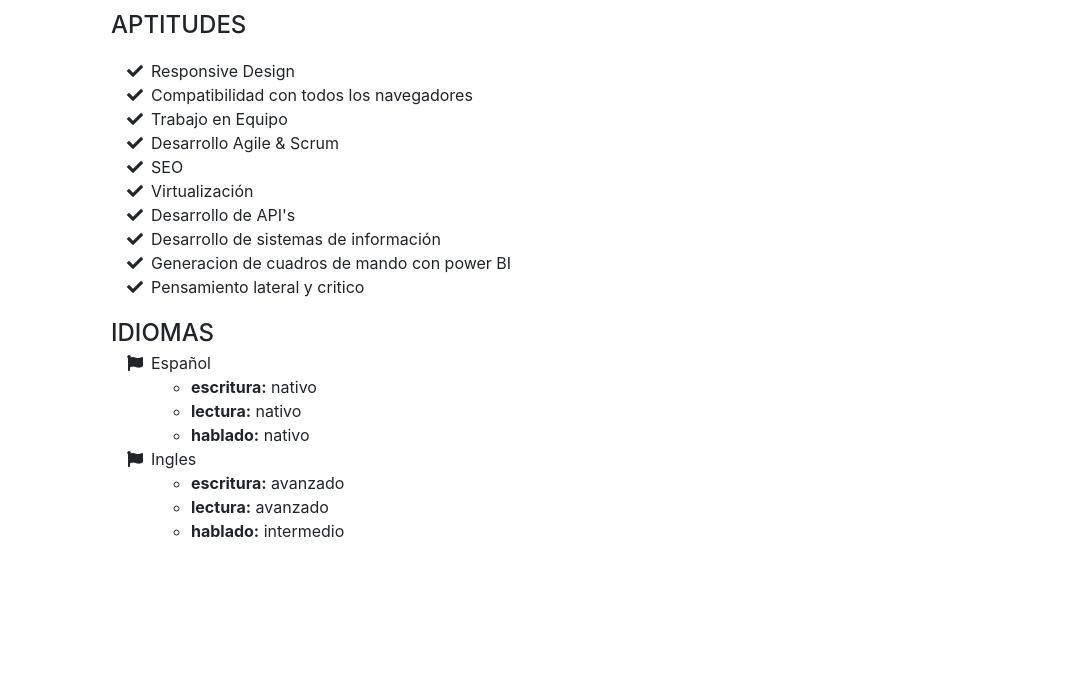
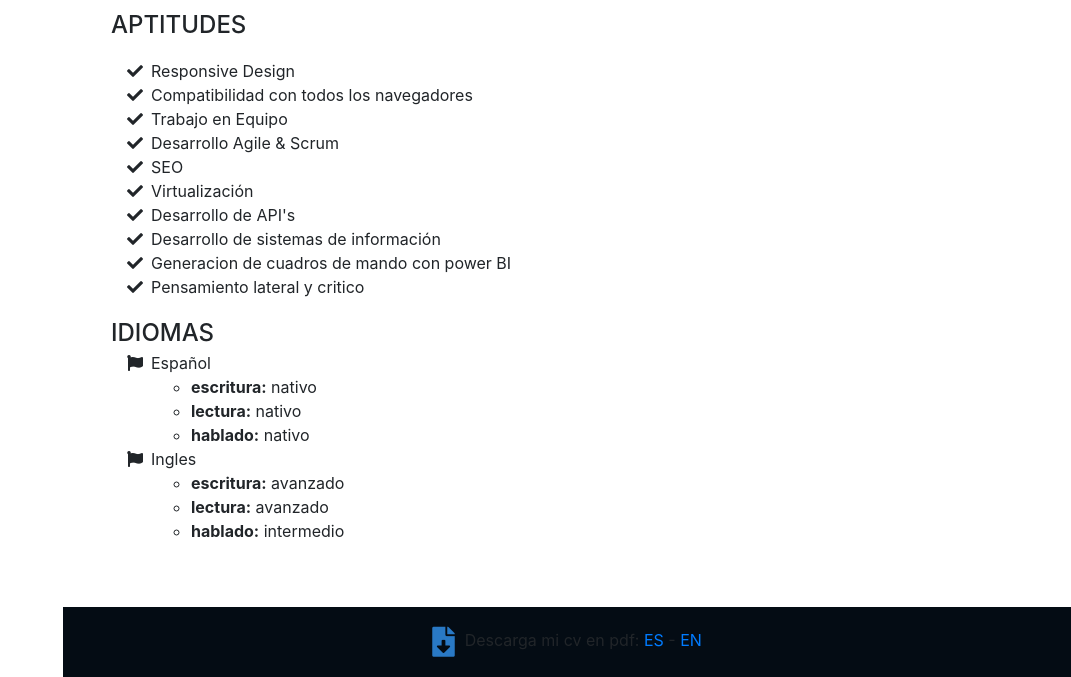
Before and after one commit to josemariaaguilera/curriculum-web-page, a website with bundled scripts: page index.html in a window 1280 px wide. Shown: the part 2742-3419 px from the top of the page, without its empty margins (209-1280 px from the left). Before the commit the page ends 3349 px from the top, so only its background shows below. Built offline with nearby package versions, Linux system fonts and the light colour scheme; a web font is replaced by a local one.

Commit message:
footer añadido con descarga de cv en ambos idiomas. audits no testeados.

```diff
--- a/index.html
+++ b/index.html
@@ -311,7 +311,10 @@
         </div>
       </section>
 
+      <footer>
+        <a href="docs\CV-JoseMariaAguileraBarea-Es.pdf" target="_blank" rel="noopener noreferrer" title="cvEs" aria-label="cvEs"><i class="fas fa-file-download"></i></a>Descarga mi cv en pdf: <a href="docs\CV-JoseMariaAguileraBarea-Es.pdf" target="_blank" rel="noopener noreferrer" title="cvEs" aria-label="cvEs">ES</a> - <a href="docs\CV-JoseMariaAguileraBarea-En.pdf" target="_blank" rel="noopener noreferrer" title="cvEN" aria-label="cvEN">EN</a>
 
+      </footer>
     </div>
 
     <!-- Bootstrap core JavaScript -->
--- a/scss/_global.scss
+++ b/scss/_global.scss
@@ -80,10 +80,25 @@ p.lead {
 }
 
 
-  i{
-    &.fab{
-      img{
-        width:35px;
-      }
+i{
+  &.fab{
+    img{
+      width:35px;
     }
   }
+}
+
+footer{
+  background: darken($primary,42%);
+  width:100%;
+  text-align: center;
+  padding:20px;
+
+  i{
+    font-size:30px;
+    margin-right: 10px;
+    vertical-align: middle;
+    color:$primary;
+
+  }
+}
```
Also changed, not shown: css/resume.css, 2 other files.
